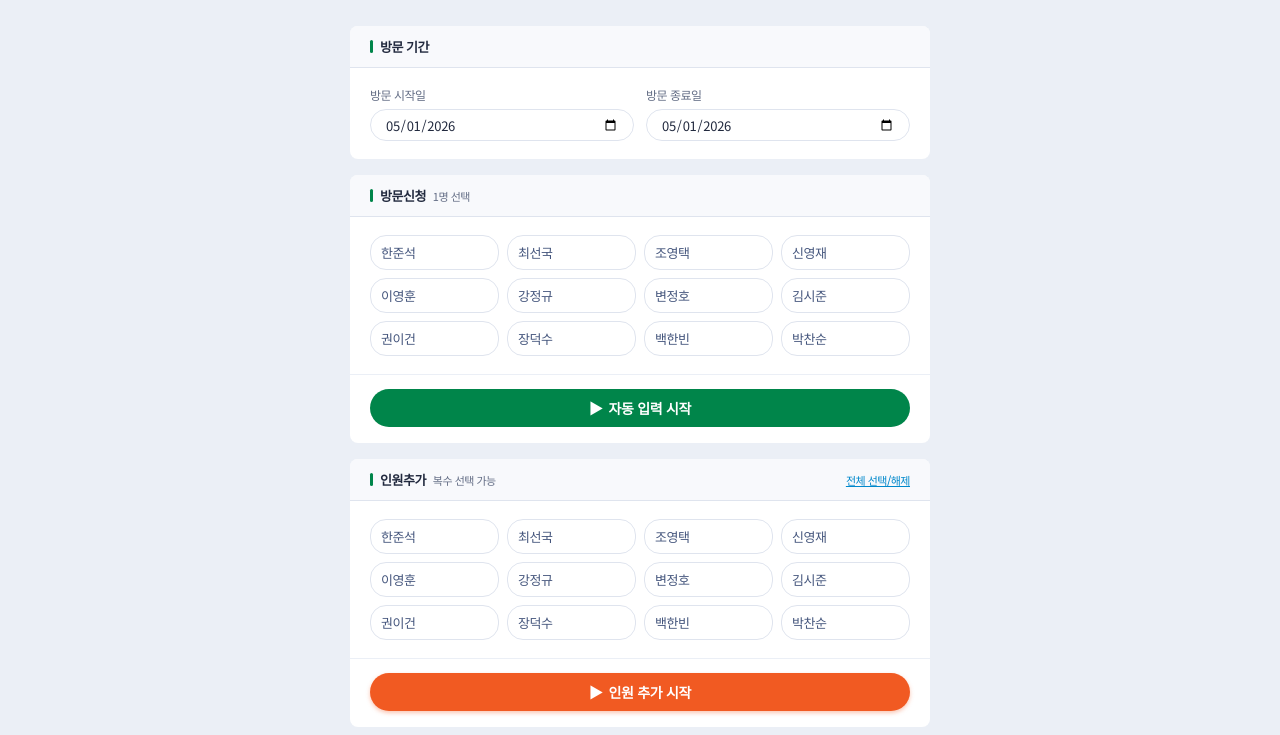
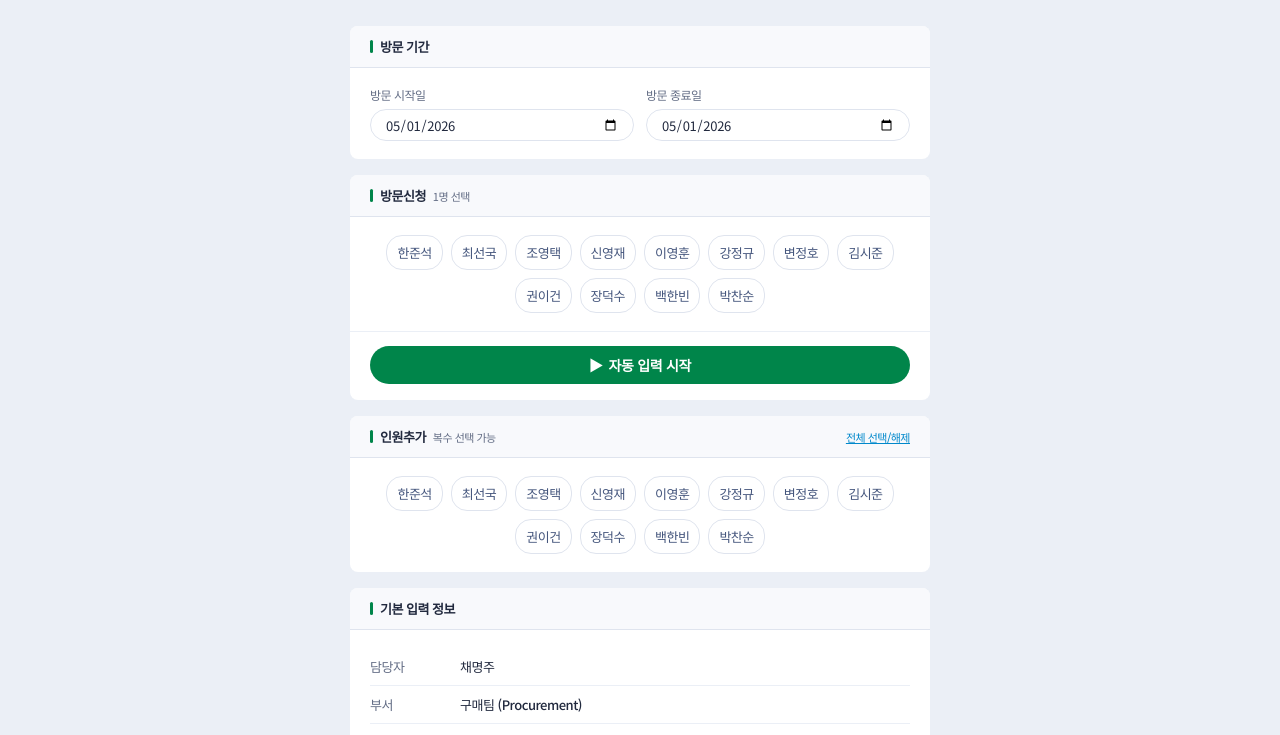
Before and after one commit to jbyeon1003-code/DBvisit, a website: page public/index.html in a window 1280 px wide. Shown: the part 58-793 px from the top of the page. Drawn offline with Linux system fonts and the light colour scheme; no server answers.

Commit message:
fix: 방문객 칩 가운데 정렬, 인원추가 시작 버튼 제거

```diff
--- a/public/index.html
+++ b/public/index.html
@@ -134,8 +134,9 @@
 
     /* ── 방문객 그리드 ── */
     .visitor-grid {
-      display: grid;
-      grid-template-columns: repeat(4, 1fr);
+      display: flex;
+      flex-wrap: wrap;
+      justify-content: center;
       gap: 8px;
     }
     .visitor-chip {
@@ -397,14 +398,6 @@
     <div class="section-body">
       <div class="visitor-grid" id="gridMulti"></div>
     </div>
-    <hr class="divider">
-    <div class="section-body" style="padding-top:14px; padding-bottom:16px;">
-      <button class="btn btn-orange btn-full" id="btnMulti" onclick="runAuto('multi')">
-        <span id="iconMulti">▶</span>
-        <span id="textMulti">인원 추가 시작</span>
-      </button>
-    </div>
-
     <div class="progress-wrap" id="progressMulti">
       <div class="progress-top">
         <span class="progress-msg" id="msgMulti">-</span>
```
